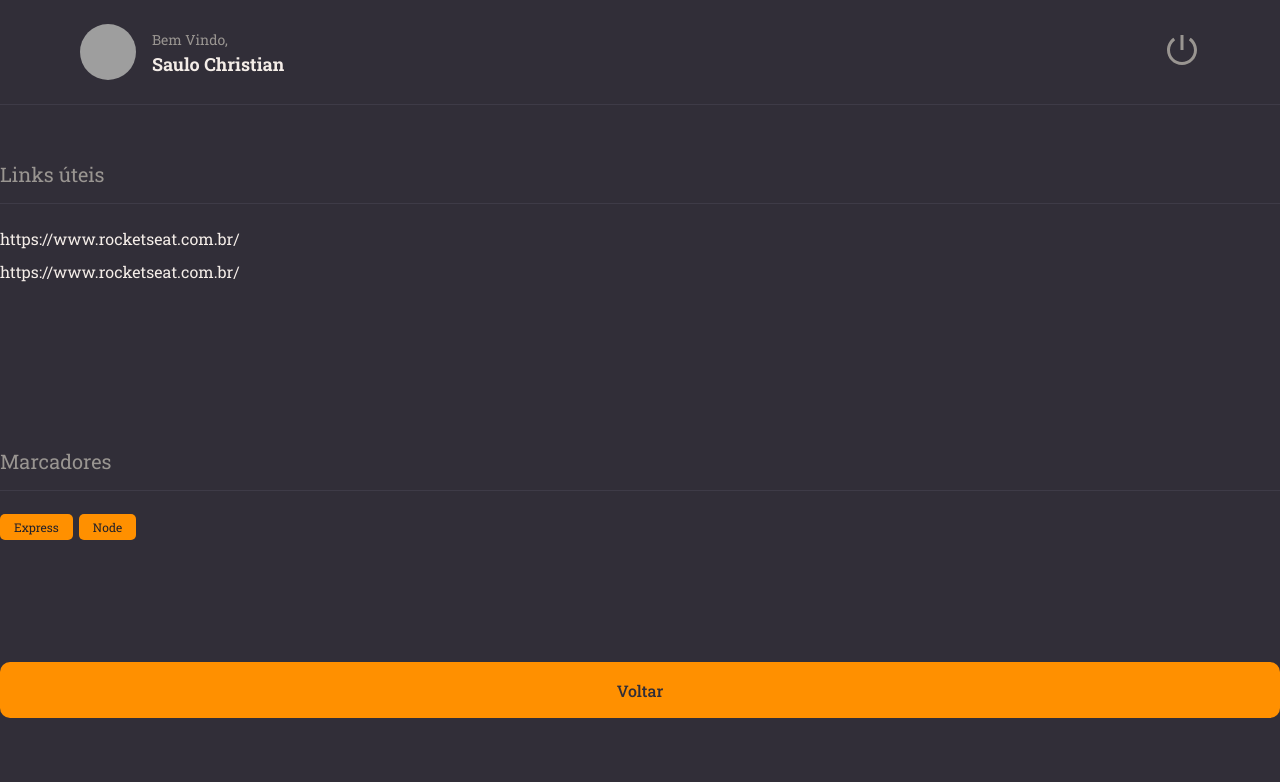
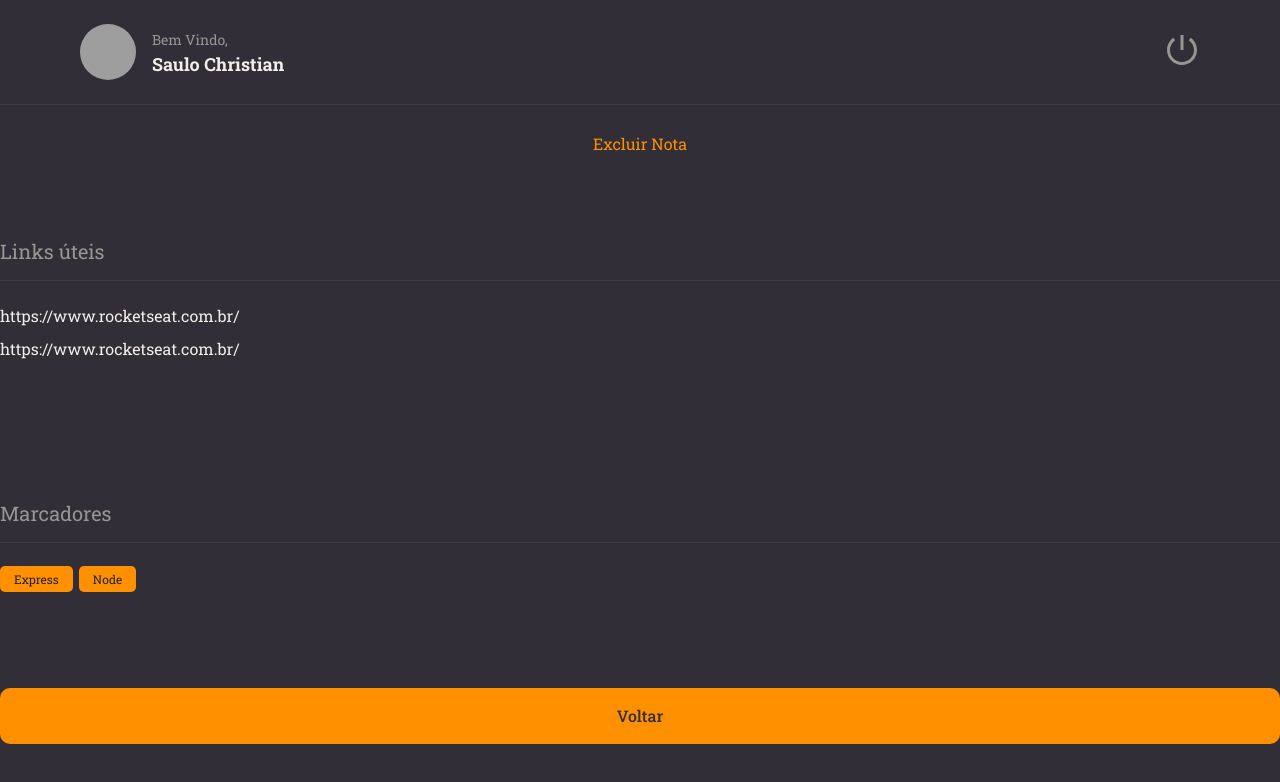
Before and after one commit to dev-saulo/rocketnotes, a React (Vite) app: page / in a window 1280 px wide. Shown: the top 782 px of the page. Built offline with nearby package versions, Linux system fonts and the light colour scheme; grey boxes are pictures that could not be loaded.

Commit message:
Componente ButtonText

```diff
--- /dev/null
+++ b/src/components/ButtonText/index.jsx
@@ -0,0 +1,9 @@
+import { Container } from "./styles";
+
+export function ButtonText({ title, ...rest }){
+    return (
+        <Container type="button" { ... rest }>
+            {title}
+        </Container>
+    )
+}
--- /dev/null
+++ b/src/components/ButtonText/styles.js
@@ -0,0 +1,8 @@
+import styled from "styled-components";
+
+export const Container = styled.button`
+    font-size: 16px;
+    border: none;
+    color: ${({ theme }) => theme.COLORS.ORANGE};
+    background: none;
+`
--- a/src/pages/details/index.jsx
+++ b/src/pages/details/index.jsx
@@ -1,14 +1,17 @@
 import { Container, Links } from './styles'
 
+import { Tag } from '../../components/Tag'
+import { Button } from '../../components/Button'
 import { Header } from '../../components/Header'
-import { Button } from '../../components/Button'
 import { Section } from '../../components/Section'
-import { Tag } from '../../components/Tag'
+import { ButtonText } from '../../components/ButtonText'
 
 export function Details() {
   return (
     <Container>
       <Header />
+
+      <ButtonText title="Excluir Nota" />
 
       <Section title="Links úteis">
         <Links>
```
